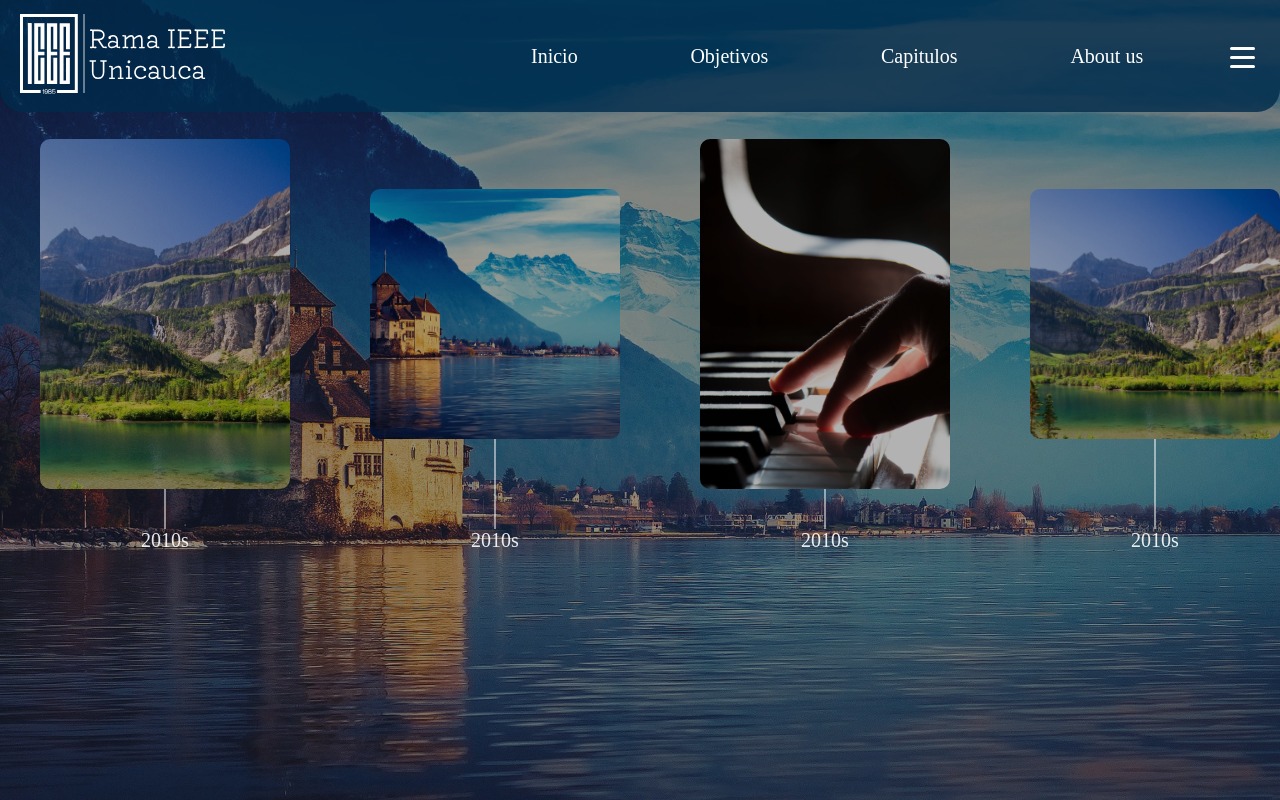
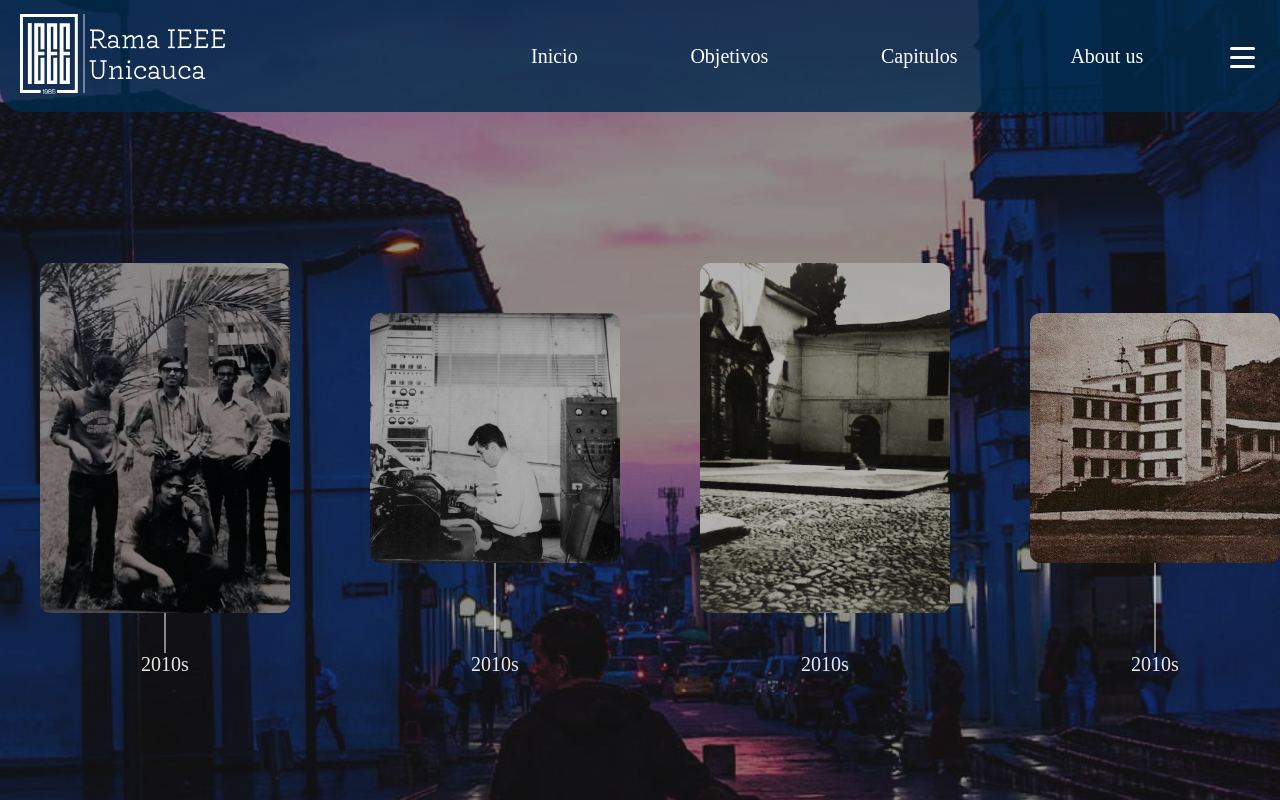
Before and after one commit to JorgeAVargasC/anuario, a PHP site: page / in a window 1280 px wide. Run offline with PHP 8.4, Linux system fonts and the light colour scheme; some libraries are stand-ins or nearby versions; some web fonts are replaced.

Commit message:
Propuesta de imagenes

```diff
--- a/css/main.css
+++ b/css/main.css
@@ -30,7 +30,7 @@ html {
 body {
     font-family: 'Kiwi Maru';
     font-size: 1.6rem;
-    background-image: url(../img/timeline/2.jpg);
+    background-image: url(../img/backgrounds/popayan5.jpg);
     background-attachment: fixed;
     background-position: center;
     background-size: cover;
@@ -65,9 +65,10 @@ h4 {
 }
 
 .img-filter {
-    background-color: #21212177;
+    background-color: #21212180;
     position: sticky;
     top: 0;
+    display: flex;
     /* Cuando la clase padre (.main-page) es mas pequeña que la pantalla, se daña el filtro */
     /* Esto solo sucede en index.html por lo que se le puso un tamaño de 100vh como inline-style */
 }
@@ -150,7 +151,7 @@ h4 {
 }
 
 .hamburger:focus {
-	outline: none;
+    outline: none;
 }
 
 .hamburger span {
@@ -637,6 +638,7 @@ height: 8vh;
 
 /*PAGINA MINI CARDS*/
 
+
 /* Layout */
 
 .grid-layout {
@@ -674,7 +676,8 @@ height: 8vh;
     transition-duration: 100ms;
 }
 
-.year-interval:not(.year-interval-icon)::after, .year-title::after {
+.year-interval:not(.year-interval-icon)::after,
+.year-title::after {
     content: 's';
 }
 
@@ -734,6 +737,7 @@ height: 8vh;
     font-size: 3rem;
     font-weight: 500;
 }
+
 
 /* Tarjetas */
 
@@ -874,7 +878,6 @@ height: 8vh;
     100% {
         transform: scale(1);
     }
-
 }
 
 @keyframes card-closing {
@@ -884,7 +887,6 @@ height: 8vh;
     100% {
         transform: scale(0);
     }
-
 }
 
 .flip-container.is-flipped {
@@ -909,8 +911,6 @@ height: 8vh;
     -webkit-backface-visibility: hidden;
     backface-visibility: hidden;
 }
-
-.front-face-flex {}
 
 .back-face-flex {
     background-color: var(--blanco);
--- a/index.html
+++ b/index.html
@@ -17,11 +17,11 @@
         <div class="img-filter" style="height: 100vh;">
             <div class="header">
                 <div class="rama-logo">
-                    <span><img src="img/icons/logoIEEE.svg" alt="rama-logo"></span>
+                    <span><a href="index.html"><img src="img/icons/logoIEEE.svg" alt="rama-logo"></a></span>
                 </div>
                 <div class="navigation">
                     <div class="nav-links">
-                        <a href="#">Inicio</a>
+                        <a href="index.html">Inicio</a>
                         <a href="#">Objetivos</a>
                         <a href="#">Capitulos</a>
                         <a href="#">About us</a>
@@ -86,7 +86,7 @@
                     <div class="time-interval">
                         <a href="mosaico.html">
                             <div class="flex-1"></div>
-                            <img src="img/timeline/1.jpg" alt="1-range">
+                            <img src="img/timeline/5.jpg" alt="1-range">
                             <div class="vertical-line"></div>
                             <span>2010s</span>
                         </a>
@@ -94,7 +94,7 @@
                     <div class="time-interval">
                         <a href="mosaico.html">
                             <div class="flex-1"></div>
-                            <img src="img/timeline/2.jpg" alt="2-range">
+                            <img src="img/timeline/7.jpg" alt="2-range">
                             <div class="vertical-line"></div>
                             <span>2010s</span>
                         </a>
@@ -102,7 +102,7 @@
                     <div class="time-interval">
                         <a href="mosaico.html">
                             <div class="flex-1"></div>
-                            <img src="img/timeline/3.jpg" alt="3-range">
+                            <img src="img/timeline/8.jpeg" alt="3-range">
                             <div class="vertical-line"></div>
                             <span>2010s</span>
                         </a>
@@ -110,7 +110,7 @@
                     <div class="time-interval">
                         <a href="mosaico.html">
                             <div class="flex-1"></div>
-                            <img src="img/timeline/1.jpg" alt="4-range">
+                            <img src="img/timeline/6.jpg" alt="4-range">
                             <div class="vertical-line"></div>
                             <span>2010s</span>
                         </a>
@@ -118,7 +118,7 @@
                     <div class="time-interval">
                         <a href="mosaico.html">
                             <div class="flex-1"></div>
-                            <img src="img/timeline/5.jpg" alt="5-range">
+                            <img src="img/timeline/1.jpg" alt="5-range">
                             <div class="vertical-line"></div>
                             <span>2010s</span>
                         </a>
@@ -126,7 +126,7 @@
                     <div class="time-interval">
                         <a href="mosaico.html">
                             <div class="flex-1"></div>
-                            <img src="img/timeline/1.jpg" alt="1-range">
+                            <img src="img/timeline/3.jpg" alt="1-range">
                             <div class="vertical-line"></div>
                             <span>2010s</span>
                         </a>
@@ -134,7 +134,7 @@
                     <div class="time-interval">
                         <a href="mosaico.html">
                             <div class="flex-1"></div>
-                            <img src="img/timeline/1.jpg" alt="1-range">
+                            <img src="img/timeline/4.jpg" alt="1-range">
                             <div class="vertical-line"></div>
                             <span>2010s</span>
                         </a>
```
Also changed, not shown: mosaico.html (+5 -3 lines), img/backgrounds/miembros-rama.jpg (added), img/backgrounds/popayan2.jpg (added), img/backgrounds/popayan3.jpg (added), img/backgrounds/popayan4.jpg (added), img/backgrounds/popayan5.jpg (added), img/timeline/5.jpg, img/timeline/6.jpeg (deleted), img/timeline/6.jpg (added), img/timeline/7.jpeg (deleted), img/timeline/7.jpg (added), img/timeline/8.jpeg, img/timeline/9.jpeg (deleted), 1 other file.
